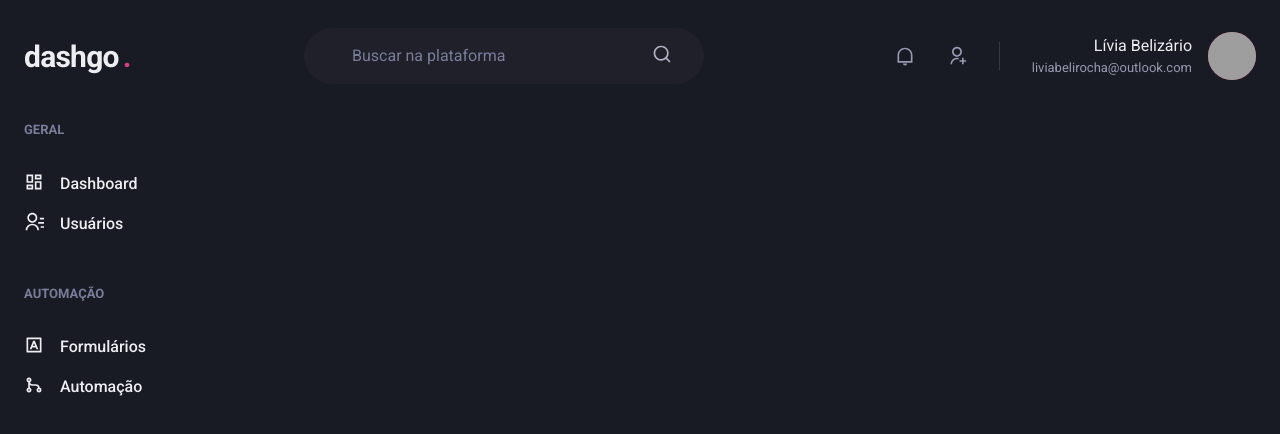
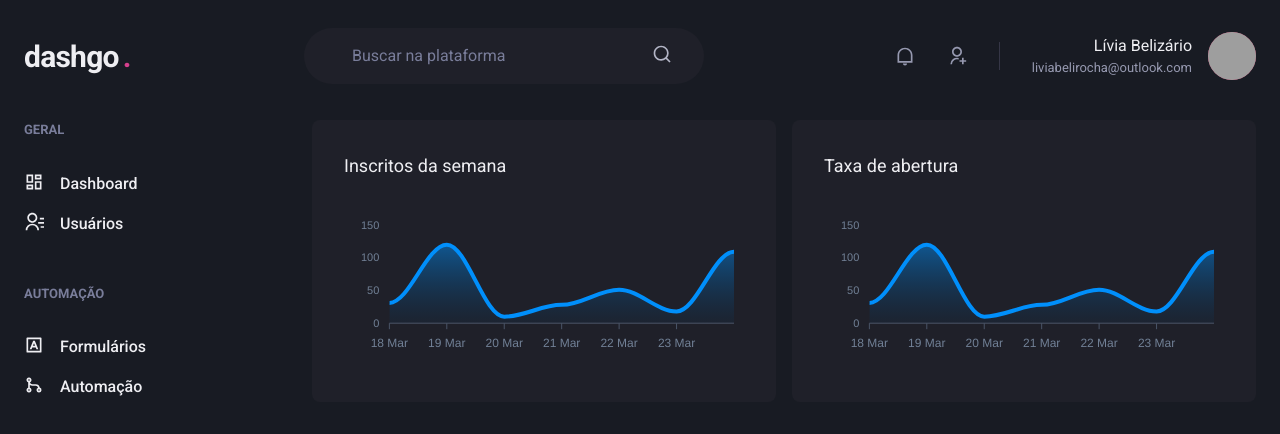
Before and after one commit to liviabelirocha/dashgo, a Next.js app: page /dashboard in a window 1280 px wide. Shown: the top 434 px of the page. Built offline with nearby package versions, Linux system fonts and the light colour scheme; grey boxes are pictures that could not be loaded.

Commit message:
feat: dashboard page

```diff
--- a/package.json
+++ b/package.json
@@ -12,9 +12,11 @@
     "@chakra-ui/react": "^1.7.2",
     "@emotion/react": "^11.7.0",
     "@emotion/styled": "^11.6.0",
+    "apexcharts": "^3.31.0",
     "framer-motion": "^5.3.3",
     "next": "12.0.4",
     "react": "17.0.2",
+    "react-apexcharts": "^1.3.9",
     "react-dom": "17.0.2",
     "react-icons": "^4.3.1"
   },
--- a/src/pages/dashboard.tsx
+++ b/src/pages/dashboard.tsx
@@ -1,7 +1,68 @@
-import { Flex } from "@chakra-ui/react";
+import dynamic from "next/dynamic";
+import { Box, Flex, SimpleGrid, Text, theme } from "@chakra-ui/react";
+import { ApexOptions } from "apexcharts";
 
 import { Header } from "../components/Header";
 import { Sidebar } from "../components/Sidebar";
+
+const Chart = dynamic(() => import("react-apexcharts"), {
+  ssr: false,
+});
+
+const options: ApexOptions = {
+  chart: {
+    toolbar: {
+      show: false,
+    },
+    zoom: {
+      enabled: false,
+    },
+    foreColor: theme.colors.gray[500],
+  },
+  grid: {
+    show: false,
+  },
+  dataLabels: {
+    enabled: false,
+  },
+  tooltip: {
+    enabled: false,
+  },
+  xaxis: {
+    type: "datetime",
+    axisBorder: {
+      color: theme.colors.gray[600],
+    },
+    axisTicks: {
+      color: theme.colors.gray[600],
+    },
+    categories: [
+      "2021-03-18T00:00:00.000Z",
+      "2021-03-19T00:00:00.000Z",
+      "2021-03-20T00:00:00.000Z",
+      "2021-03-21T00:00:00.000Z",
+      "2021-03-22T00:00:00.000Z",
+      "2021-03-23T00:00:00.000Z",
+      "2021-03-24T00:00:00.000Z",
+    ],
+  },
+  fill: {
+    opacity: 0.3,
+    type: "gradient",
+    gradient: {
+      shade: "dark",
+      opacityFrom: 0.7,
+      opacityTo: 0.3,
+    },
+  },
+};
+
+const series = [
+  {
+    name: "series1",
+    data: [31, 120, 10, 28, 51, 18, 109],
+  },
+];
 
 export default function Dashboard() {
   return (
@@ -10,6 +71,21 @@ export default function Dashboard() {
 
       <Flex w="100%" my="6" maxW={1480} mx="auto" px="6">
         <Sidebar />
+
+        <SimpleGrid flex="1" gap="4" minChildWidth={320} align="flex-start">
+          <Box p="8" bg="gray.800" borderRadius="8" pb="4">
+            <Text fontSize="lg" mb="4">
+              Inscritos da semana
+            </Text>
+            <Chart type="area" height={160} options={options} series={series} />
+          </Box>
+          <Box p="8" bg="gray.800" borderRadius="8">
+            <Text fontSize="lg" mb="4">
+              Taxa de abertura
+            </Text>
+            <Chart type="area" height={160} options={options} series={series} />
+          </Box>
+        </SimpleGrid>
       </Flex>
     </Flex>
   );
```
Also changed, not shown: 1 other file (tests, documents, lock files or other folders).
